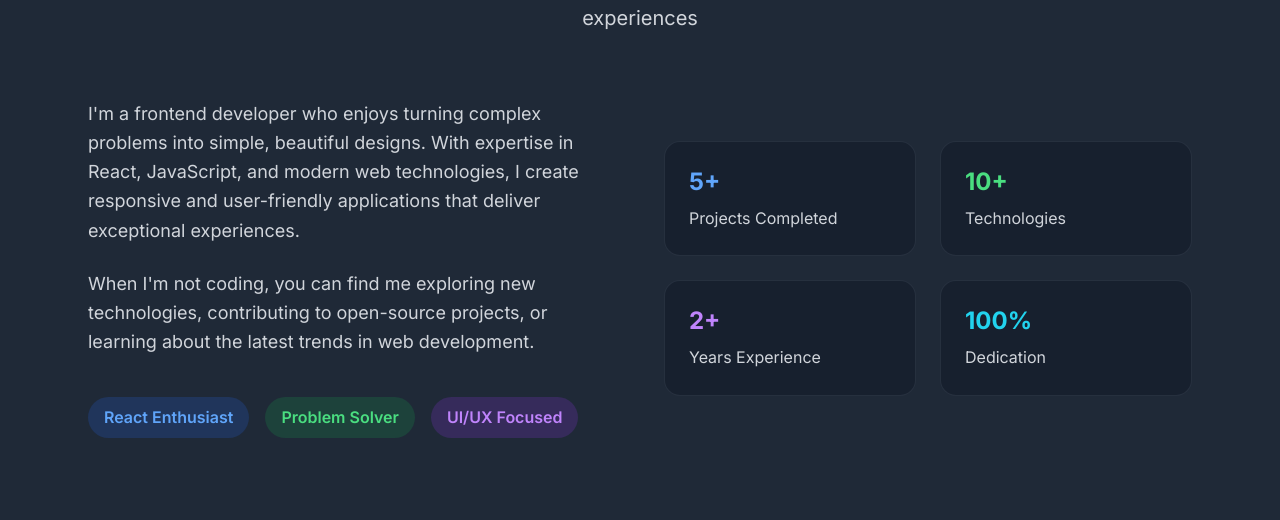
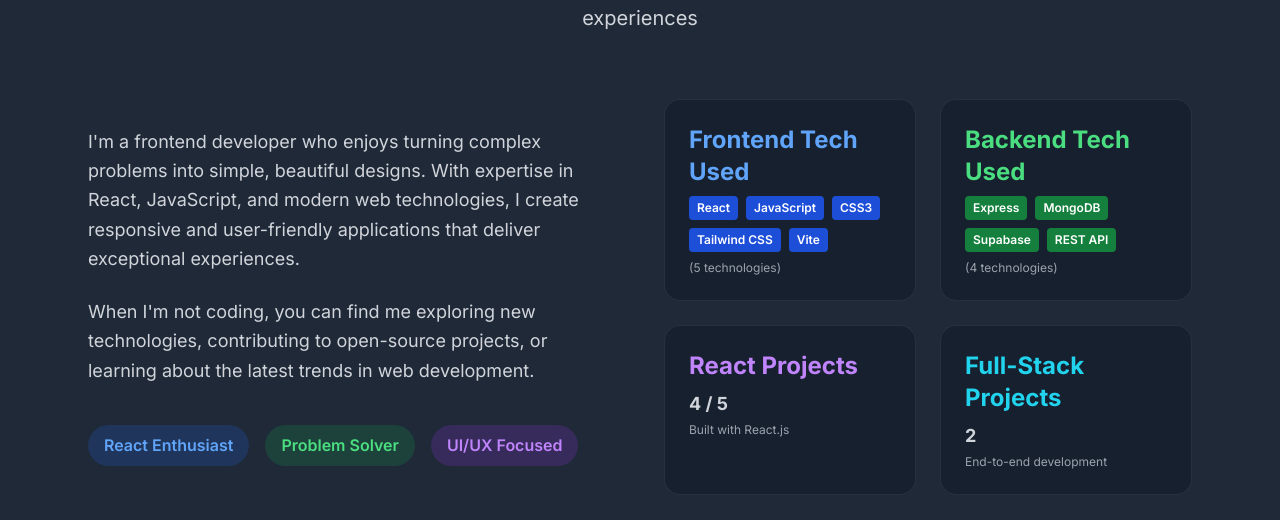
Before and after one commit to abdelelgendy/portfolio-cs, a React (Vite) app in the folder portfolio/: page / in a window 1280 px wide. Shown: the part 892-1412 px from the top of the page. Built offline with nearby package versions, Linux system fonts and the light colour scheme.

Commit message:
making stats dynamic and more meaningful

```diff
--- a/portfolio/src/App.jsx
+++ b/portfolio/src/App.jsx
@@ -1,8 +1,36 @@
 import { useState } from 'react';
-import { projectsData } from './data/portfolioData';
+import { projectsData, skillsData } from './data/portfolioData';
 
 function App() {
   const [isMobileMenuOpen, setIsMobileMenuOpen] = useState(false);
+
+  // Calculate dynamic stats from portfolio data
+  const projectCount = projectsData.length;
+  const allTechStacks = projectsData.flatMap(project => project.techStack);
+  const uniqueTechnologies = [...new Set(allTechStacks)];
+  const technologiesCount = uniqueTechnologies.length;
+
+  // Calculate years of experience (you can adjust this based on when you started)
+  const startYear = 2023; // Adjust this to when you started coding
+  const currentYear = new Date().getFullYear();
+  const yearsExperience = currentYear - startYear;
+
+  // Calculate HR-focused stats
+  const reactProjects = projectsData.filter(project =>
+    project.techStack.includes('React')
+  ).length;
+
+  const fullStackProjects = projectsData.filter(project =>
+    project.techStack.some(tech => ['Express', 'Node.js', 'MongoDB', 'Supabase'].includes(tech))
+  ).length;
+
+  // Frontend tech stack proficiency
+  const frontendTechs = ['React', 'JavaScript', 'HTML5', 'CSS3', 'Tailwind CSS', 'Vite'];
+  const frontendCount = frontendTechs.filter(tech => uniqueTechnologies.includes(tech)).length;
+
+  // Backend/Database experience
+  const backendTechs = ['Node.js', 'Express', 'MongoDB', 'Supabase', 'REST API'];
+  const backendCount = backendTechs.filter(tech => uniqueTechnologies.includes(tech)).length;
   // Tech stack color mapping (same as ProjectCard component)
   const getTechColor = (tech) => {
     const colors = {
@@ -294,20 +322,32 @@ function App() {
 
             <div className="grid grid-cols-2 gap-6">
               <div className="bg-gray-900/50 p-6 rounded-2xl border border-gray-700/50">
-                <h3 className="text-2xl font-bold text-blue-400 mb-2">5+</h3>
-                <p className="text-gray-300">Projects Completed</p>
+                <h3 className="text-2xl font-bold text-blue-400 mb-2">Frontend Tech Used</h3>
+                <div className="flex flex-wrap gap-2 mb-2">
+                  {frontendTechs.filter(tech => uniqueTechnologies.includes(tech)).map(tech => (
+                    <span key={tech} className="px-2 py-1 text-xs font-semibold rounded bg-blue-700 text-white">{tech}</span>
+                  ))}
+                </div>
+                <p className="text-gray-400 text-xs">({frontendCount} technologies)</p>
               </div>
               <div className="bg-gray-900/50 p-6 rounded-2xl border border-gray-700/50">
-                <h3 className="text-2xl font-bold text-green-400 mb-2">10+</h3>
-                <p className="text-gray-300">Technologies</p>
+                <h3 className="text-2xl font-bold text-green-400 mb-2">Backend Tech Used</h3>
+                <div className="flex flex-wrap gap-2 mb-2">
+                  {backendTechs.filter(tech => uniqueTechnologies.includes(tech)).map(tech => (
+                    <span key={tech} className="px-2 py-1 text-xs font-semibold rounded bg-green-700 text-white">{tech}</span>
+                  ))}
+                </div>
+                <p className="text-gray-400 text-xs">({backendCount} technologies)</p>
               </div>
               <div className="bg-gray-900/50 p-6 rounded-2xl border border-gray-700/50">
-                <h3 className="text-2xl font-bold text-purple-400 mb-2">2+</h3>
-                <p className="text-gray-300">Years Experience</p>
+                <h3 className="text-2xl font-bold text-purple-400 mb-2">React Projects</h3>
+                <p className="text-gray-300 text-lg font-bold">{reactProjects} / {projectCount}</p>
+                <p className="text-gray-400 text-xs mt-1">Built with React.js</p>
               </div>
               <div className="bg-gray-900/50 p-6 rounded-2xl border border-gray-700/50">
-                <h3 className="text-2xl font-bold text-cyan-400 mb-2">100%</h3>
-                <p className="text-gray-300">Dedication</p>
+                <h3 className="text-2xl font-bold text-cyan-400 mb-2">Full-Stack Projects</h3>
+                <p className="text-gray-300 text-lg font-bold">{fullStackProjects}</p>
+                <p className="text-gray-400 text-xs mt-1">End-to-end development</p>
               </div>
             </div>
           </div>
```
Also changed, not shown: 1 other file (tests, documents, lock files or other folders).
